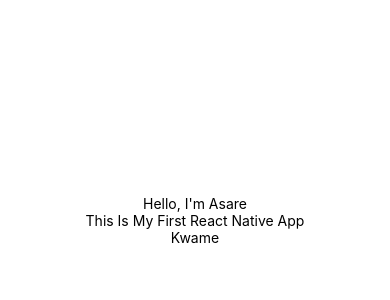
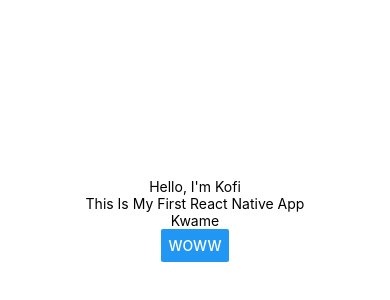
Before and after one commit to KAsare1/firstreact, a React Native app: screen / in a window 390 px wide. Shown: the part 202-502 px from the top of the page. Built offline with nearby package versions, Linux system fonts and the light colour scheme.

Commit message:
Using State
Learning State management

```diff
--- a/App.js
+++ b/App.js
@@ -1,16 +1,16 @@
 import { StatusBar } from 'expo-status-bar';
-import { StyleSheet, Text, View } from 'react-native';
+import { StyleSheet, Text, View, Button } from 'react-native';
 import React, { useState } from 'react';
 
 export default function App() {
-  const [name, setName] = useState("Kwame");
+  const [name, setName] = useState("Kofi");
   return (
     <View style={styles.container}>
-      <Text>Hello, I'm Asare</Text>
+      <Text>Hello, I'm {name}</Text>
       <Text>This Is My First React Native App</Text>
       <Text> Kwame </Text>
-
-      <StatusBar style="auto" />
+      <Button title='woww'/>
+      <StatusBar style="auto"/>
     </View>
   );
 }
```
